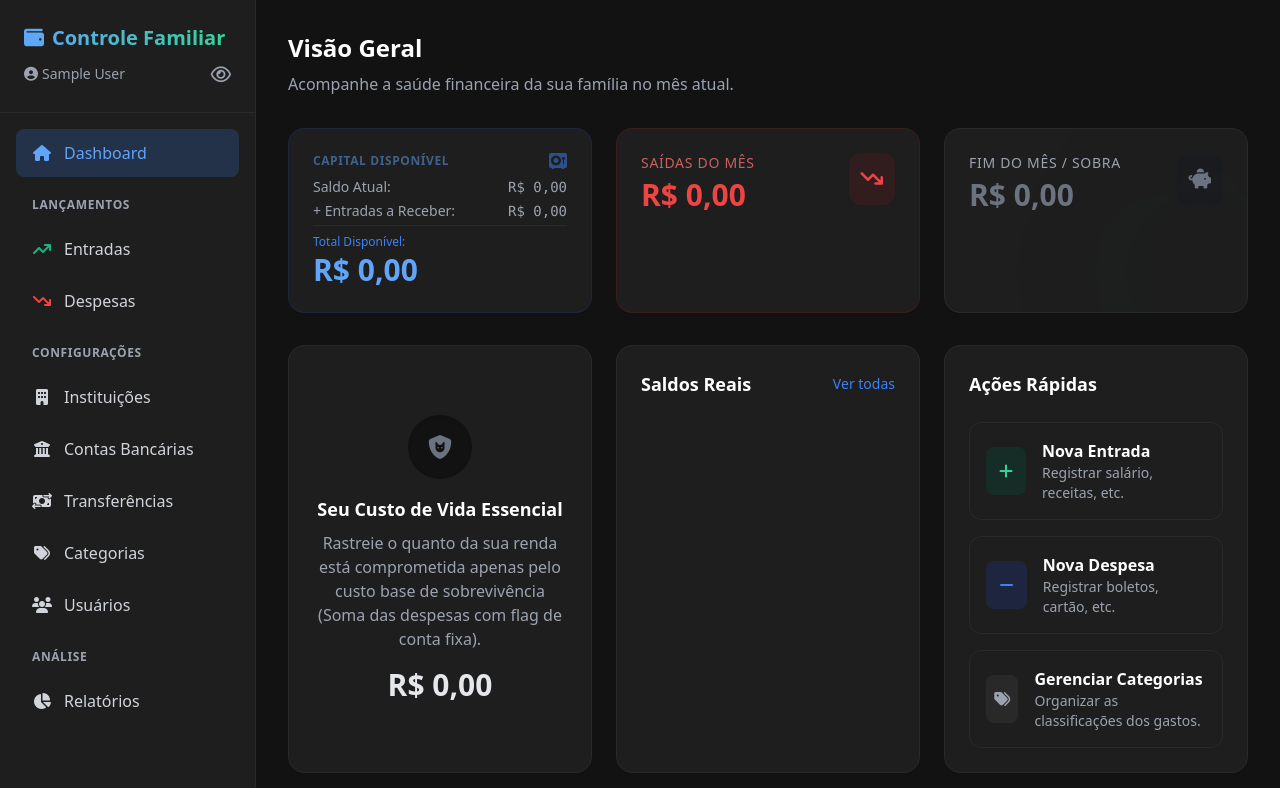
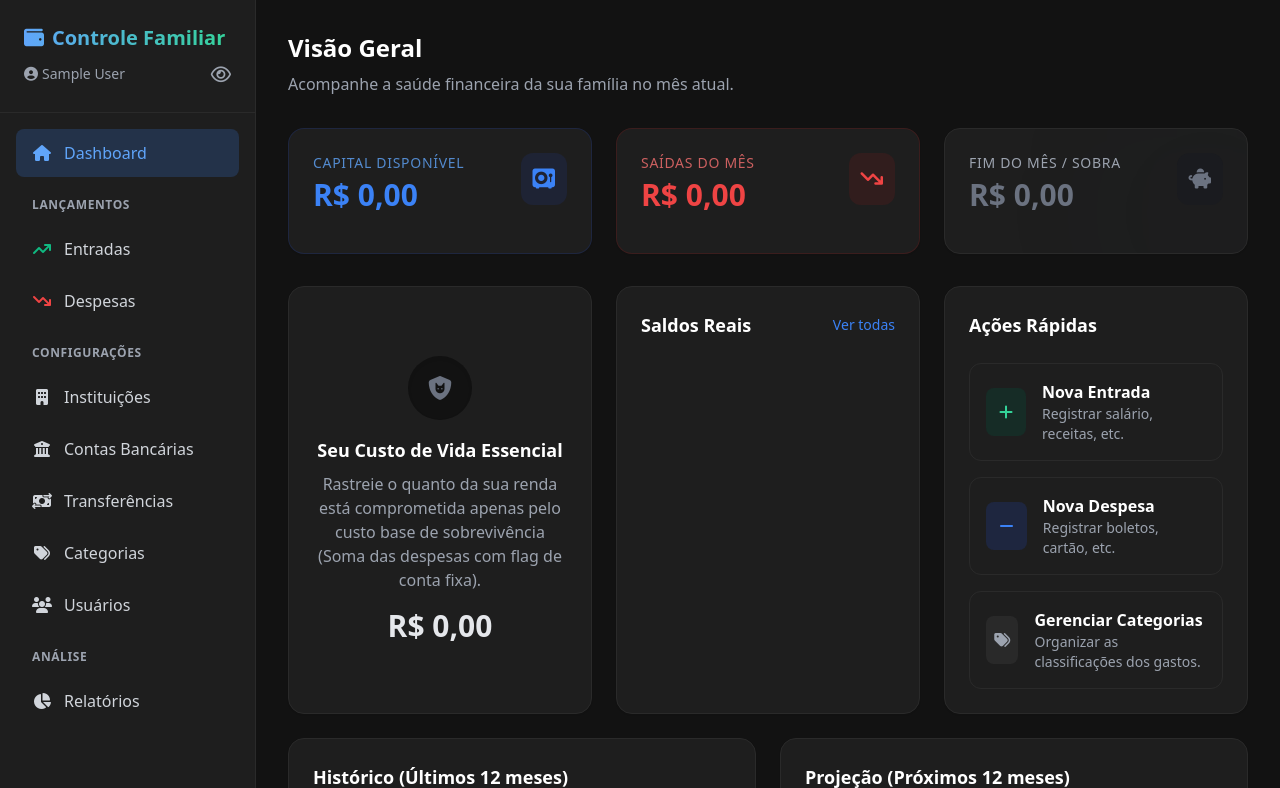
Before and after one commit to gilsonreis/gerenciador-conta, a PHP site: page / in a window 1280 px wide. Shown: the top 788 px of the page. Run offline with PHP 8.4, Linux system fonts and the light colour scheme; the visitor is signed in with stand-in values (Sample User, id 1); some libraries are stand-ins or nearby versions.

Commit message:
refactor: Simplify caixa entry management by removing pending status and streamlining dashboard capital calculations.

```diff
--- a/assets/js/home.js
+++ b/assets/js/home.js
@@ -11,9 +11,7 @@ const homeJS = {
             method: 'GET',
             success: function(res) {
                 if(res.sucesso) {
-                    $('#dash-saldo-atual').text(res.saldo_atual_formatado);
-                    $('#dash-entradas-receber').text(res.entradas_receber_formatado);
-                    $('#dash-total-caixa').text(res.total_caixa_formatado);
+                    $('#dash-capital-disponivel').text(res.saldo_atual_formatado);
                     $('#dash-saidas-mes').text(res.saidas_mes_formatado);
                     $('#dash-custovida').text(res.custovida_formatado);
 
@@ -45,7 +43,6 @@ const homeJS = {
                         projLabel.addClass('text-red-800 dark:text-red-400/80');
                         projBg.addClass('bg-red-50 dark:bg-red-900/10');
                     } else {
-                        // Neutro (0)
                         projElem.addClass('text-gray-600 dark:text-gray-500');
                         projCard.addClass('border-gray-100 dark:border-darkborder');
                         projIcon.addClass('bg-gray-50 dark:bg-gray-900/20 text-gray-500');
--- a/endpoints/despesas/dashboard.php
+++ b/endpoints/despesas/dashboard.php
@@ -8,7 +8,7 @@ AuthHelper::requireLogin();
 
 $mesAno = $_GET['mes'] ?? date('Y-m');
 
-// 1. Saldo Atual (Dinheiro Real hoje)
+// 1. Saldo Atual (Dinheiro Real hoje em todas as contas)
 $repoConta = new ContaRepository();
 $saldosContas = $repoConta->saldos(AuthHelper::getInstituicaoId());
 $saldoAtualReais = 0;
@@ -16,31 +16,19 @@ foreach ($saldosContas as $c) {
     $saldoAtualReais += (float)$c['saldo_atual_real'];
 }
 
-// 2. Entradas do Mês (Pagas e Pendentes)
-$repoCaixa = new CaixaRepository();
-$resumoEntradas = $repoCaixa->resumoMes(AuthHelper::getInstituicaoId(), $mesAno);
-$entradasReceber = $resumoEntradas['total_pendente'];
-
-// 3. Total em Caixa Projetado (Saldo Atual + Entradas a Receber)
-$totalCaixa = $saldoAtualReais + $entradasReceber;
-
-// 4. Saídas do Mês (Total: Pagas + Pendentes)
+// 2. Saídas do Mês (Total: Pagas + Pendentes)
 $repoLancamento = new LancamentoRepository();
 $resumoDespesas = $repoLancamento->resumoMes(AuthHelper::getInstituicaoId(), $mesAno);
 $saidasMes = (float)($resumoDespesas['total_saidas'] ?? 0);
 $custoVida = (float)($resumoDespesas['custo_vida'] ?? 0);
 
-// 5. Projeção de Sobra no Fim do Mês
-$projecaoSobra = $totalCaixa - $saidasMes;
+// 3. Projeção de Sobra (Saldo Atual - Total de Saídas do Mês)
+$projecaoSobra = $saldoAtualReais - $saidasMes;
 
 echo json_encode([
     'sucesso' => true,
     'saldo_atual' => $saldoAtualReais,
     'saldo_atual_formatado' => 'R$ ' . number_format($saldoAtualReais, 2, ',', '.'),
-    'entradas_receber' => $entradasReceber,
-    'entradas_receber_formatado' => 'R$ ' . number_format($entradasReceber, 2, ',', '.'),
-    'total_caixa' => $totalCaixa,
-    'total_caixa_formatado' => 'R$ ' . number_format($totalCaixa, 2, ',', '.'),
     'saidas_mes' => $saidasMes,
     'saidas_mes_formatado' => 'R$ ' . number_format($saidasMes, 2, ',', '.'),
     'projecao_sobra' => $projecaoSobra,
--- a/pages/home/index.inc.php
+++ b/pages/home/index.inc.php
@@ -4,25 +4,15 @@
 </div>
 
 <div class="grid grid-cols-1 md:grid-cols-3 gap-6 mb-8">
-    <!-- Card 1: Capital Disponível (Matemático) -->
+    <!-- Card 1: Capital Disponível -->
     <div class="bg-white dark:bg-darkcard rounded-2xl p-6 shadow-sm border border-blue-100 dark:border-blue-900/30">
-        <div class="flex justify-between items-start mb-2">
-            <p class="text-xs font-semibold text-blue-800/60 dark:text-blue-400/50 uppercase tracking-wider">Capital Disponível</p>
-            <i class="fa-solid fa-vault text-blue-500/50"></i>
-        </div>
-        <div class="space-y-1">
-            <div class="flex justify-between text-sm text-gray-500 dark:text-gray-400">
-                <span>Saldo Atual:</span>
-                <span id="dash-saldo-atual" class="font-mono valor-sensivel">R$ 0,00</span>
+        <div class="flex justify-between items-start mb-4">
+            <div>
+                <p class="text-sm font-medium text-blue-800 dark:text-blue-400/80 uppercase tracking-wider mb-1">Capital Disponível</p>
+                <h3 class="text-3xl font-bold text-blue-600 dark:text-blue-500 valor-sensivel" id="dash-capital-disponivel">R$ 0,00</h3>
             </div>
-            <div class="flex justify-between text-sm text-gray-500 dark:text-gray-400">
-                <span>+ Entradas a Receber:</span>
-                <span id="dash-entradas-receber" class="font-mono valor-sensivel">R$ 0,00</span>
-            </div>
-            <hr class="border-gray-100 dark:border-darkborder my-2">
-            <div class="pt-1">
-                <p class="text-xs text-blue-500 font-medium mb-0.5">Total Disponível:</p>
-                <h3 class="text-3xl font-black text-blue-600 dark:text-blue-400 valor-sensivel" id="dash-total-caixa">R$ 0,00</h3>
+            <div class="p-3 bg-blue-50 dark:bg-blue-900/20 text-blue-500 rounded-xl">
+                <i class="fa-solid fa-vault text-xl"></i>
             </div>
         </div>
     </div>
--- a/src/Repositories/CaixaRepository.php
+++ b/src/Repositories/CaixaRepository.php
@@ -30,20 +30,14 @@ class CaixaRepository {
 
     public function resumoMes(int $instituicaoId, string $mesAno) {
         $sql = "
-            SELECT
-                SUM(CASE WHEN status = 'confirmado' THEN valor ELSE 0 END) as total_recebido,
-                SUM(CASE WHEN status = 'pendente' THEN valor ELSE 0 END) as total_pendente
+            SELECT SUM(valor) as total_entradas
             FROM caixa_entradas
             WHERE instituicao_id = :instituicao_id
             AND DATE_FORMAT(data_entrada, '%Y-%m') = :mes_ano
         ";
         $stmt = $this->db->prepare($sql);
         $stmt->execute(['instituicao_id' => $instituicaoId, 'mes_ano' => $mesAno]);
-        $row = $stmt->fetch();
-        return [
-            'total_recebido' => (float)($row['total_recebido'] ?? 0),
-            'total_pendente' => (float)($row['total_pendente'] ?? 0)
-        ];
+        return (float)($stmt->fetch()['total_entradas'] ?? 0);
     }
 
     public function buscar(int $instituicaoId, int $id) {
@@ -55,22 +49,20 @@ class CaixaRepository {
 
     public function salvar(int $instituicaoId, int $usuarioId, array $dados) {
         $valor = (float)str_replace(',', '.', str_replace('.', '', $dados['valor']));
-        $status = $dados['status'] ?? 'confirmado';
 
         if (!empty($dados['id'])) {
-            $sql = "UPDATE caixa_entradas SET conta_id = :conta_id, descricao = :descricao, valor = :valor, data_entrada = :data_entrada, status = :status WHERE id = :id AND instituicao_id = :instituicao_id";
+            $sql = "UPDATE caixa_entradas SET conta_id = :conta_id, descricao = :descricao, valor = :valor, data_entrada = :data_entrada WHERE id = :id AND instituicao_id = :instituicao_id";
             $stmt = $this->db->prepare($sql);
             return $stmt->execute([
                 'conta_id' => $dados['conta_id'],
                 'descricao' => $dados['descricao'] ?? null,
                 'valor' => $valor,
                 'data_entrada' => $dados['data_entrada'],
-                'status' => $status,
                 'id' => $dados['id'],
                 'instituicao_id' => $instituicaoId
             ]);
         } else {
-            $sql = "INSERT INTO caixa_entradas (instituicao_id, usuario_id, conta_id, descricao, valor, data_entrada, status) VALUES (:instituicao_id, :usuario_id, :conta_id, :descricao, :valor, :data_entrada, :status)";
+            $sql = "INSERT INTO caixa_entradas (instituicao_id, usuario_id, conta_id, descricao, valor, data_entrada) VALUES (:instituicao_id, :usuario_id, :conta_id, :descricao, :valor, :data_entrada)";
             $stmt = $this->db->prepare($sql);
             return $stmt->execute([
                 'instituicao_id' => $instituicaoId,
@@ -78,8 +70,7 @@ class CaixaRepository {
                 'conta_id' => $dados['conta_id'],
                 'descricao' => $dados['descricao'] ?? null,
                 'valor' => $valor,
-                'data_entrada' => $dados['data_entrada'],
-                'status' => $status
+                'data_entrada' => $dados['data_entrada']
             ]);
         }
     }
```
Also changed, not shown: assets/js/caixa.js (+1 -13 lines), endpoints/caixa/listar.php (+2 -6 lines), pages/caixa/_form.inc.php (+0 -9 lines).
